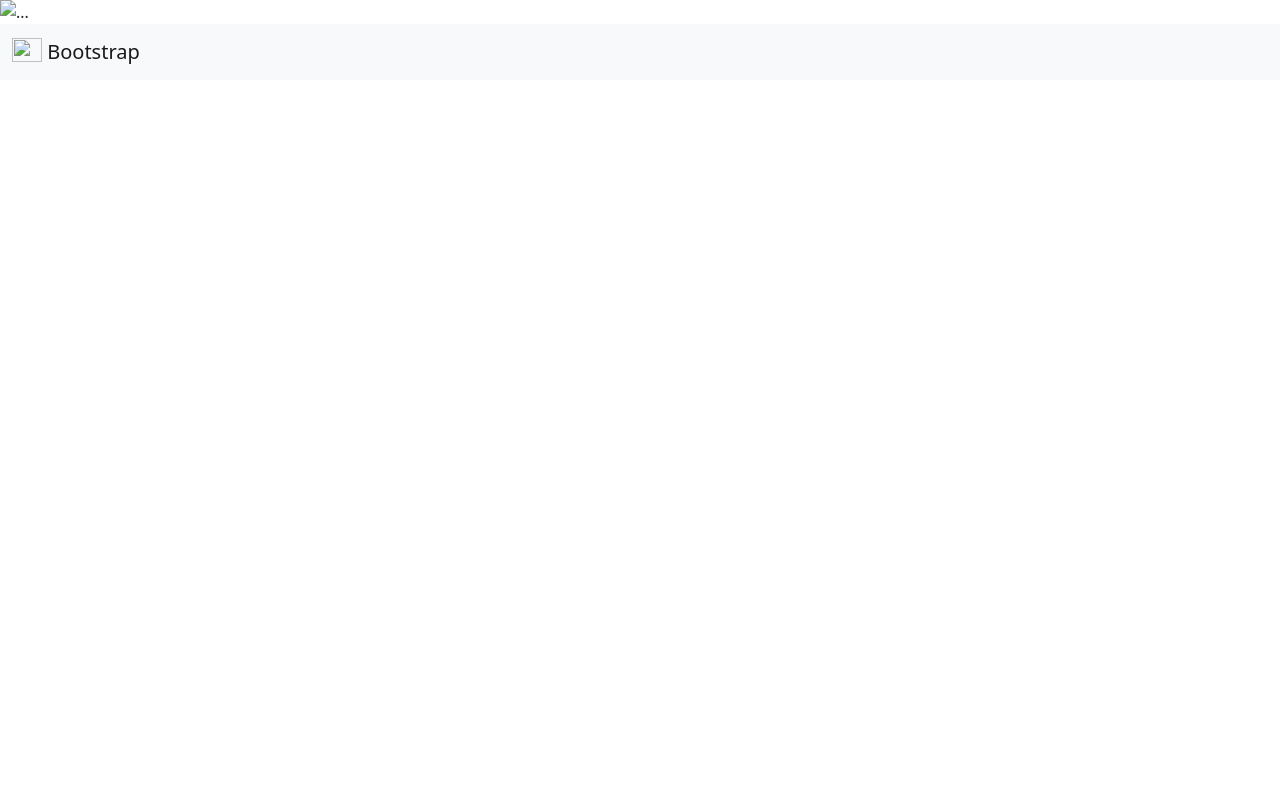
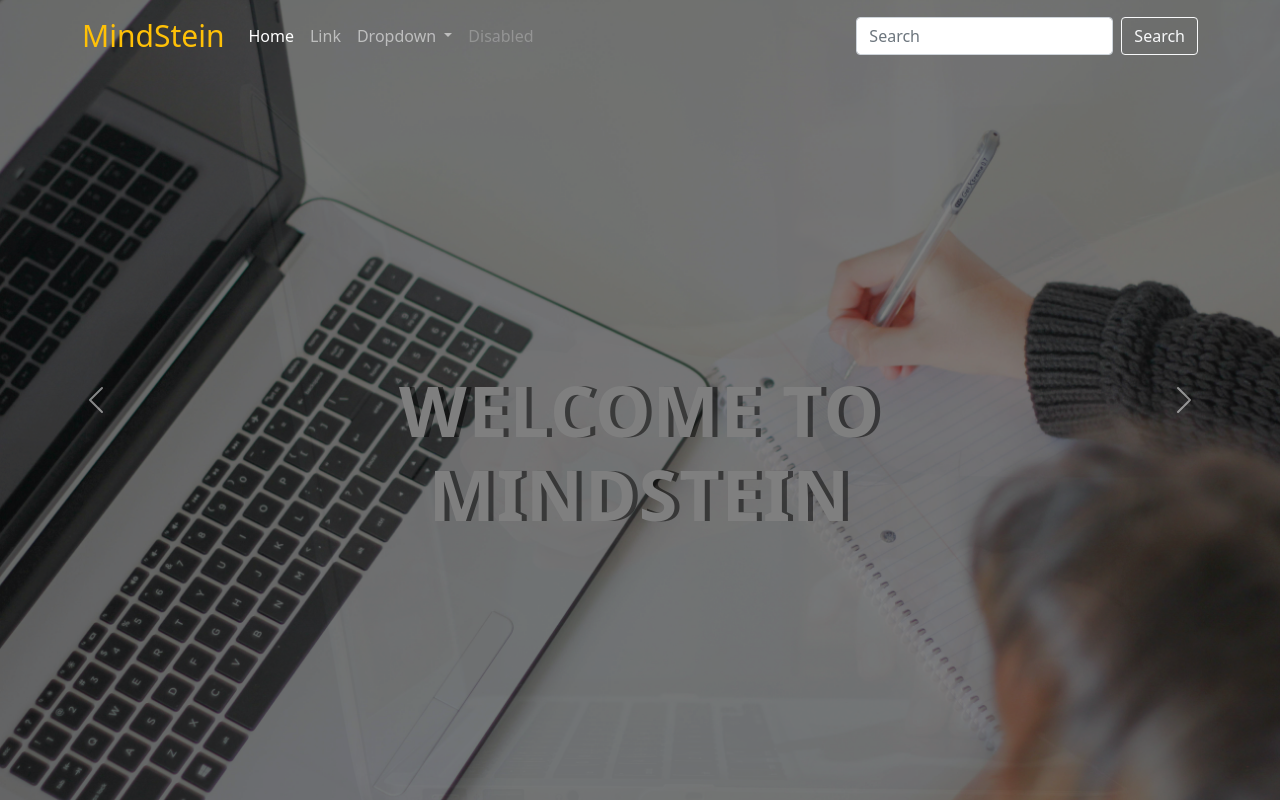
Before and after one commit to murshed23/Mindstein, a plain HTML site: page index.html in a window 1280 px wide. Drawn offline with nearby package versions, Linux system fonts and the light colour scheme.

Commit message:
Updated Styling of index page

```diff
--- a/index.html
+++ b/index.html
@@ -5,19 +5,67 @@
     <meta http-equiv="X-UA-Compatible" content="IE=edge">
     <meta name="viewport" content="width=device-width, initial-scale=1.0">
     <link href="https://cdn.jsdelivr.net/npm/bootstrap@5.1.3/dist/css/bootstrap.min.css" rel="stylesheet" integrity="sha384-1BmE4kWBq78iYhFldvKuhfTAU6auU8tT94WrHftjDbrCEXSU1oBoqyl2QvZ6jIW3" crossorigin="anonymous">
+    <link rel="stylesheet" href="style.css">
     <title>Mindstein</title>
 </head>
 <body>
+
+    <nav class="navbar navbar-expand-lg fixed-top navbar-dark">
+        <div class="container">
+          <a class="navbar-brand text-warning" style="font-size: 30px;" href="#">MindStein</a>
+          <button class="navbar-toggler" type="button" data-bs-toggle="collapse" data-bs-target="#navbarSupportedContent" aria-controls="navbarSupportedContent" aria-expanded="false" aria-label="Toggle navigation">
+            <span class="navbar-toggler-icon"></span>
+          </button>
+          <div class="collapse navbar-collapse" id="navbarSupportedContent">
+            <ul class="navbar-nav me-auto mb-2 mb-lg-0">
+              <li class="nav-item">
+                <a class="nav-link active" aria-current="page" href="#">Home</a>
+              </li>
+              <li class="nav-item">
+                <a class="nav-link" href="#">Link</a>
+              </li>
+              <li class="nav-item dropdown">
+                <a class="nav-link dropdown-toggle" href="#" id="navbarDropdown" role="button" data-bs-toggle="dropdown" aria-expanded="false">
+                  Dropdown
+                </a>
+                <ul class="dropdown-menu" aria-labelledby="navbarDropdown">
+                  <li><a class="dropdown-item" href="#">Action</a></li>
+                  <li><a class="dropdown-item" href="#">Another action</a></li>
+                  <li><hr class="dropdown-divider"></li>
+                  <li><a class="dropdown-item" href="#">Something else here</a></li>
+                </ul>
+              </li>
+              <li class="nav-item">
+                <a class="nav-link disabled">Disabled</a>
+              </li>
+            </ul>
+            <form class="d-flex">
+              <input class="form-control me-2" type="search" placeholder="Search" aria-label="Search">
+              <button class="btn btn-outline-light" type="submit">Search</button>
+            </form>
+          </div>
+        </div>
+    </nav>
+
     <div id="carouselExampleFade" class="carousel slide carousel-fade" data-bs-ride="carousel">
         <div class="carousel-inner">
           <div class="carousel-item active">
-            <img src="..." class="d-block w-100" alt="...">
+            <img src="img/1.jpg" class="d-block w-100" alt="...">
+            <div class="carousel-caption">
+                <h1>Welcome to Mindstein</h1>
+            </div>
           </div>
           <div class="carousel-item">
-            <img src="..." class="d-block w-100" alt="...">
+            <img src="img/2.jpg" class="d-block w-100" alt="...">
+            <div class="carousel-caption">
+                <h1>Welcome to Mindstein</h1>
+            </div>
           </div>
           <div class="carousel-item">
-            <img src="..." class="d-block w-100" alt="...">
+            <img src="img/3.jpg" class="d-block w-100" alt="...">
+            <div class="carousel-caption">
+                <h1>Welcome to Mindstein</h1>
+            </div>
           </div>
         </div>
         <button class="carousel-control-prev" type="button" data-bs-target="#carouselExampleFade" data-bs-slide="prev">
@@ -30,14 +78,7 @@
         </button>
     </div>
 
-    <nav class="navbar navbar-light bg-light">
-        <div class="container-fluid">
-          <a class="navbar-brand" href="#">
-            <img src="/docs/5.1/assets/brand/bootstrap-logo.svg" alt="" width="30" height="24" class="d-inline-block align-text-top">
-            Bootstrap
-          </a>
-        </div>
-    </nav>
+
 
     <script src="https://cdn.jsdelivr.net/npm/bootstrap@5.1.3/dist/js/bootstrap.bundle.min.js" integrity="sha384-ka7Sk0Gln4gmtz2MlQnikT1wXgYsOg+OMhuP+IlRH9sENBO0LRn5q+8nbTov4+1p" crossorigin="anonymous"></script>
 </body>
--- /dev/null
+++ b/style.css
@@ -0,0 +1,24 @@
+.carousel-item{
+    height: 100vh;
+    min-height: 300px;
+    position: relative;
+}
+.carousel-item:after {
+    content:"";
+    display:block;
+    position:absolute;
+    top:0;
+    bottom:0;
+    left:0;
+    right:0;
+    background:rgba(0,0,0,0.5);
+}
+.carousel-caption h1{
+    font-size: 70px;
+    text-transform: uppercase;
+    letter-spacing: 2px;
+    margin-top: 20px;
+    font-weight: 900;
+    margin-bottom: 25%;
+    text-shadow: 5px 0px rgba(0, 0, 0, 0.5);
+}
```
